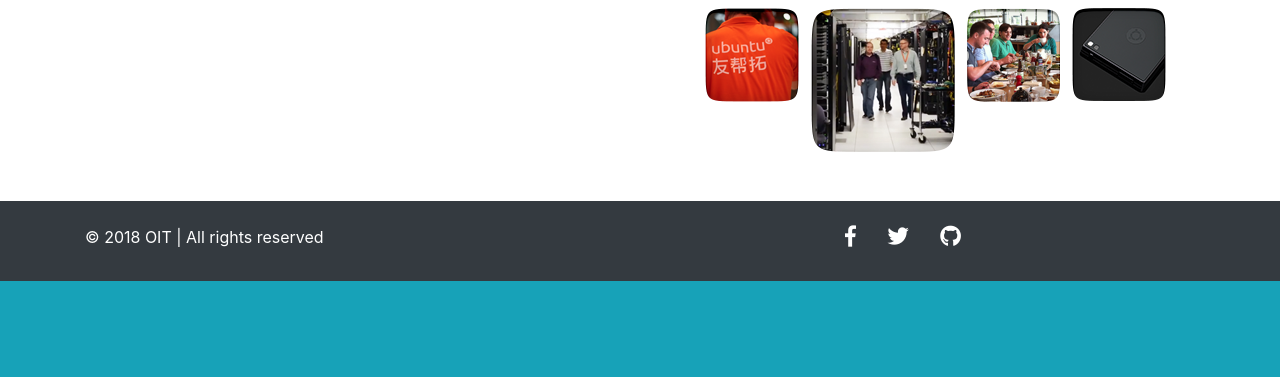
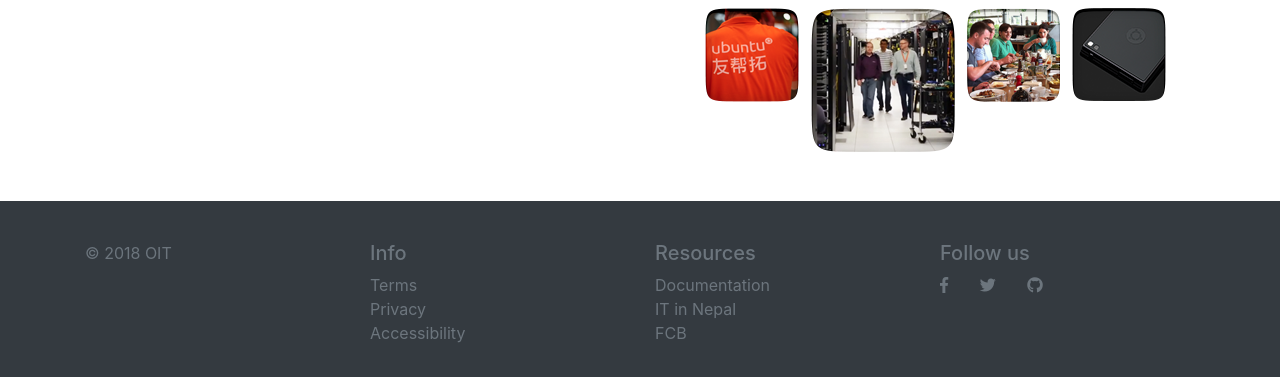
Before and after one commit to navrang-hotel/oit, a Django app: page /base/about/ in a window 1280 px wide. Shown: the part 1232-1609 px from the top of the page. Before the commit the page ends 1513 px from the top, so only its background shows below. Run offline with Django 3.2, Linux system fonts and the light colour scheme; some libraries are stand-ins or nearby versions.

Commit message:
Updated footer

```diff
--- a/base/templates/base/base_generic.html
+++ b/base/templates/base/base_generic.html
@@ -88,17 +88,28 @@
       <div class="bg-dark py-3">
         <div class="container pt-2">
           <div class="row">
-            <div class="col-sm-4">
-              <p class="text-white">&copy; 2018 OIT | All rights reserved</p>
+            <div class="col-sm-3 py-3">
+              <p class="text-secondary">&copy; 2018 OIT</p>
             </div>
-            <div class="col-sm-4">
+            <div class="col-sm-3 py-3 text-secondary">
+              <h5>Info</h5>
+              <a class="text-secondary" href="">Terms</a><br/>
+              <a class="text-secondary" href="">Privacy</a><br/>
+              <a class="text-secondary" href="">Accessibility</a>
             </div>
-            <div class="col-sm-4">
-              <a href=""><i class="fab fa-facebook-f fa-lg text-white"></i></a>
+            <div class="col-sm-3 py-3 text-secondary">
+              <h5>Resources</h5>
+              <a class="text-secondary" href="">Documentation</a><br/>
+              <a class="text-secondary" href="">IT in Nepal</a><br/>
+              <a class="text-secondary" href="">FCB</a>
+            </div>
+            <div class="col-sm-3 py-3 text-secondary">
+              <h5>Follow us</h5>
+              <a href=""><i class="fab fa-facebook-f fa-md text-secondary"></i></a>
               &nbsp; &nbsp; &nbsp;
-              <a href=""><i class="fab fa-twitter fa-lg text-white"></i></a>
+              <a href=""><i class="fab fa-twitter fa-md text-secondary"></i></a>
               &nbsp; &nbsp; &nbsp;
-              <a href=""><i class="fab fa-github fa-lg text-white"></i></a>
+              <a href=""><i class="fab fa-github fa-md text-secondary"></i></a>
             </div>
           </div>
         </div>
```
